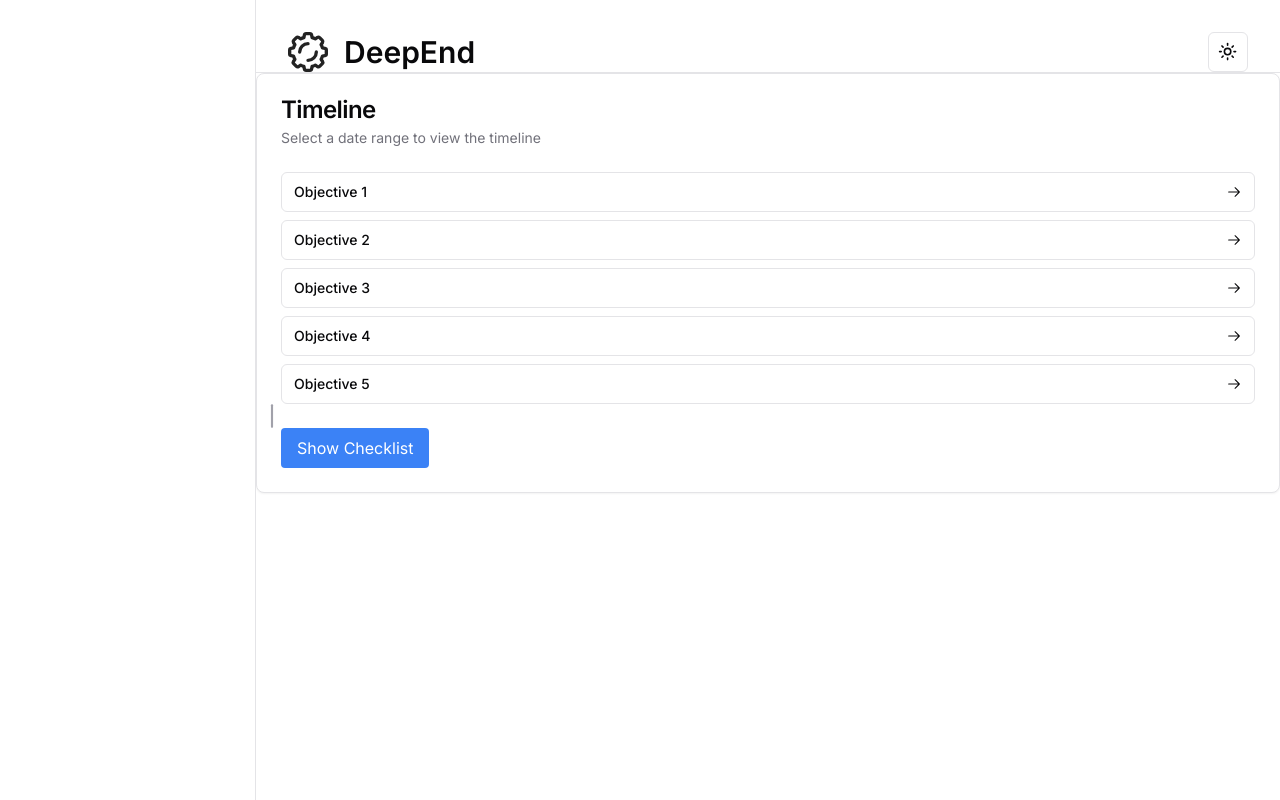
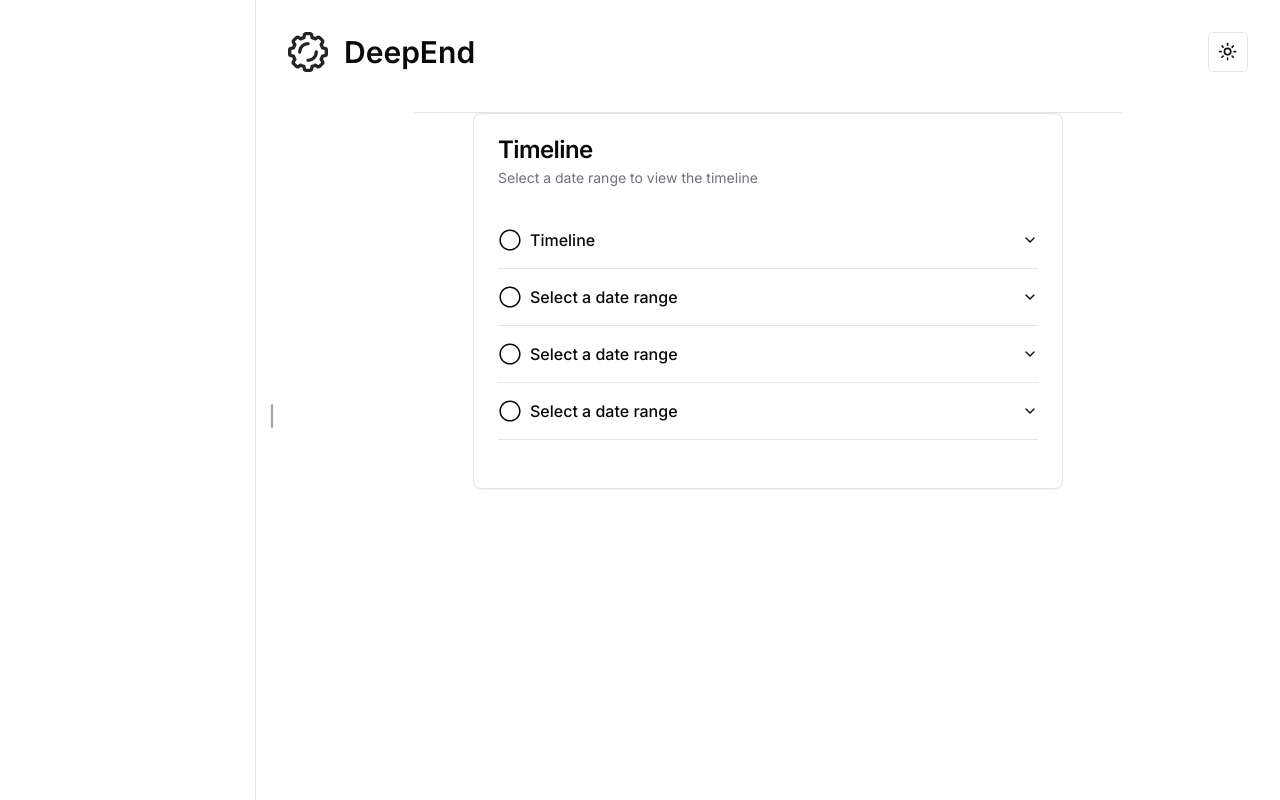
Before and after one commit to ahmedkhaleel2004/DeepEnd-hackathon, a Next.js app: page /main in a window 1280 px wide. Built offline with nearby package versions, Linux system fonts and the light colour scheme; no server answers; the database is empty; sample sign-in values are in the browser's storage.

Commit message:
something for timeline

```diff
--- a/app/(main)/main/page.tsx
+++ b/app/(main)/main/page.tsx
@@ -1,31 +1,14 @@
 "use client";
 
 import React from "react";
-import { CardOfTimeline } from "@/components/component/Main/Card/card";
 import { ModeToggle } from "@/components/component/mode-toggle";
 import Image from "next/image";
 import Link from "next/link";
-import { useState } from "react";
+
+import { CardOfTimeline } from "@/components/component/Main/CardTimeline";
+import { ProgressBar } from "@/components/component/Main/ProgressBar";
 
 const Main = () => {
-  const [curStep, setCurStep] = useState(0);
-  const [step2Data, setStep2Data] = useState("");
-
-  const values: { title: string; description: string }[] = [
-    {
-      title: "Timeline",
-      description: "Select a date range to view the timeline",
-    },
-    {
-      title: "Select a date range",
-      description: "Select a date range to view the timeline",
-    },
-    {
-      title: "Select a date range",
-      description: "Select a date range to view the timeline",
-    },
-  ];
-
   return (
     <>
       <div className="mx-8 mt-8 flex items-center justify-between">
@@ -43,11 +26,14 @@ const Main = () => {
         </div>
         <ModeToggle />
       </div>
-      <main>
-        <CardOfTimeline
-          Title={values[curStep].title}
-          Description={values[curStep].description}
-        />
+      <main className="flex items-center justify-center p-10">
+        <div className="flex w-3/4 flex-col items-center">
+          <CardOfTimeline
+            Title="Timeline"
+            Description="Select a date range to view the timeline"
+          />
+          <ProgressBar />
+        </div>
       </main>
     </>
   );
--- a/components/component/Main/Card/card.tsx
+++ /dev/null
@@ -1,107 +0,0 @@
-import {
-  Card,
-  CardContent,
-  CardDescription,
-  CardFooter,
-  CardHeader,
-  CardTitle,
-} from "@/components/ui/card";
-
-import { useState } from "react";
-
-import { ToggleGroup, ToggleGroupItem } from "@/components/ui/toggle-group";
-import {
-  ValueIcon,
-  ArrowRightIcon,
-  ArrowDownIcon,
-} from "@radix-ui/react-icons";
-
-import { checklistItem } from "./checklist-item";
-
-import { Separator } from "@/components/ui/separator";
-
-interface CardProps {
-  Title: string;
-  Description: string;
-}
-
-export function CardOfTimeline(props: CardProps) {
-  const values: { value: string; label: string }[] = [
-    {
-      value: "item1",
-      label: "Objective 1",
-    },
-    {
-      value: "item2",
-      label: "Objective 2",
-    },
-    {
-      value: "item3",
-      label: "Objective 3",
-    },
-    {
-      value: "item4",
-      label: "Objective 4",
-    },
-    {
-      value: "item5",
-      label: "Objective 5",
-    },
-  ];
-
-  const [selectedObjective, setSelectedObjective] = useState("");
-  const [checklist, setChecklist] = useState(false);
-
-  const handleChecklist = () => setChecklist(!checklist);
-
-  return (
-    <>
-      <Separator orientation="horizontal" className="" />
-      <Card className="flex flex-col text-left">
-        <CardHeader className="">
-          <CardTitle>{props.Title}</CardTitle>
-          <CardDescription>{props.Description}</CardDescription>
-        </CardHeader>
-        <CardContent>
-          <ToggleGroup
-            type="single"
-            className="flex flex-col items-start gap-2"
-            variant="outline"
-          >
-            {values.map((value, index) => {
-              const isSelected = selectedObjective === value.value;
-              return (
-                <ToggleGroupItem
-                  key={index}
-                  aria-label={value.value}
-                  value={value.value}
-                  className="flex w-full justify-between"
-                  onClick={() => setSelectedObjective(value.value)}
-                >
-                  <span>{value.label}</span>
-                  <div className="relative">
-                    <ArrowRightIcon
-                      className={`absolute h-4 w-4 transition-opacity duration-300 ${isSelected ? "opacity-0" : "opacity-100"}`}
-                    />
-                    <ArrowDownIcon
-                      className={`absloute h-4 w-4 transition-opacity duration-300 ${isSelected ? "opacity-100" : "opacity-0"}`}
-                    />
-                  </div>
-                </ToggleGroupItem>
-              );
-            })}
-          </ToggleGroup>
-        </CardContent>
-        <CardFooter>
-          <button
-            onClick={handleChecklist}
-            className="rounded bg-blue-500 px-4 py-2 text-white hover:bg-blue-600"
-          >
-            {checklist ? "Hide Checklist" : "Show Checklist"}
-          </button>
-          {checklist && <></>}
-        </CardFooter>
-      </Card>
-    </>
-  );
-}
--- a/components/component/Main/Card/checklist-item.tsx
+++ /dev/null
@@ -1,16 +0,0 @@
-import React from "react";
-import { Checkbox } from "@/components/ui/checkbox";
-
-export function checklistItem() {
-  return (
-    <div className="flex items-center space-x-2">
-      <Checkbox id="terms" />
-      <label
-        htmlFor="terms"
-        className="text-sm font-medium leading-none peer-disabled:cursor-not-allowed peer-disabled:opacity-70"
-      >
-        Accept terms and conditions
-      </label>
-    </div>
-  );
-}
--- /dev/null
+++ b/components/component/Main/CardTimeline.tsx
@@ -0,0 +1,77 @@
+import {
+  Card,
+  CardContent,
+  CardDescription,
+  CardFooter,
+  CardHeader,
+  CardTitle,
+} from "@/components/ui/card";
+import {
+  Accordion,
+  AccordionContent,
+  AccordionItem,
+  AccordionTrigger,
+} from "@/components/ui/accordion";
+import { ValueIcon } from "@radix-ui/react-icons";
+import { Separator } from "@/components/ui/separator";
+import { ProgressBar } from "./ProgressBar";
+
+interface CardProps {
+  Title: string;
+  Description: string;
+}
+
+export function CardOfTimeline(props: CardProps) {
+  const values: { items: string; title: string; description: string }[] = [
+    {
+      items: "item1",
+      title: "Timeline",
+      description: "Select a date range to view the timeline",
+    },
+    {
+      items: "item2",
+      title: "Select a date range",
+      description: "Select a date range to view the timeline",
+    },
+    {
+      items: "item3",
+      title: "Select a date range",
+      description: "Select a date range to view the timeline",
+    },
+    {
+      items: "item4",
+      title: "Select a date range",
+      description: "Select a date range to view the timeline",
+    },
+  ];
+
+  return (
+    <>
+      <Separator orientation="horizontal" className="grid gap-4" />
+      <Card className="h-10/12 w-10/12 flex-col overflow-auto text-left">
+        <CardHeader className="">
+          <CardTitle>{props.Title}</CardTitle>
+          <CardDescription>{props.Description}</CardDescription>
+        </CardHeader>
+        <CardContent>
+          <Accordion type="single" collapsible className="w-full">
+            {values.map((value, index) => (
+              <AccordionItem key={index} value={value.items}>
+                <AccordionTrigger className="flex items-center justify-between">
+                  <div className="flex items-center">
+                    <ValueIcon className="mr-2 h-6 w-6" />
+                    <span>{value.title}</span>
+                  </div>
+                </AccordionTrigger>
+                <AccordionContent>
+                  <p>{value.description}</p>
+                </AccordionContent>
+              </AccordionItem>
+            ))}
+          </Accordion>
+        </CardContent>
+        <CardFooter></CardFooter>
+      </Card>
+    </>
+  );
+}
--- /dev/null
+++ b/components/component/Main/ProgressBar.tsx
@@ -0,0 +1,14 @@
+import { Progress } from "@/components/ui/progress";
+import { Separator } from "@/components/ui/separator";
+import React from "react";
+
+export function ProgressBar() {
+  return (
+    <>
+      <div className="flex items-start justify-start">
+        <Separator orientation="vertical" className="" />
+        <Progress className="rotate-90 transform" value={50} max={100} />
+      </div>
+    </>
+  );
+}
--- /dev/null
+++ b/components/ui/progress.tsx
@@ -0,0 +1,28 @@
+"use client"
+
+import * as React from "react"
+import * as ProgressPrimitive from "@radix-ui/react-progress"
+
+import { cn } from "@/lib/utils"
+
+const Progress = React.forwardRef<
+  React.ElementRef<typeof ProgressPrimitive.Root>,
+  React.ComponentPropsWithoutRef<typeof ProgressPrimitive.Root>
+>(({ className, value, ...props }, ref) => (
+  <ProgressPrimitive.Root
+    ref={ref}
+    className={cn(
+      "relative h-4 w-full overflow-hidden rounded-full bg-secondary",
+      className
+    )}
+    {...props}
+  >
+    <ProgressPrimitive.Indicator
+      className="h-full w-full flex-1 bg-primary transition-all"
+      style={{ transform: `translateX(-${100 - (value || 0)}%)` }}
+    />
+  </ProgressPrimitive.Root>
+))
+Progress.displayName = ProgressPrimitive.Root.displayName
+
+export { Progress }
--- a/package.json
+++ b/package.json
@@ -20,6 +20,7 @@
     "@radix-ui/react-icons": "^1.3.0",
     "@radix-ui/react-label": "^2.0.2",
     "@radix-ui/react-navigation-menu": "^1.1.4",
+    "@radix-ui/react-progress": "^1.0.3",
     "@radix-ui/react-scroll-area": "^1.0.5",
     "@radix-ui/react-select": "^2.0.0",
     "@radix-ui/react-separator": "^1.0.3",
```
Also changed, not shown: 1 other file (tests, documents, lock files or other folders).
